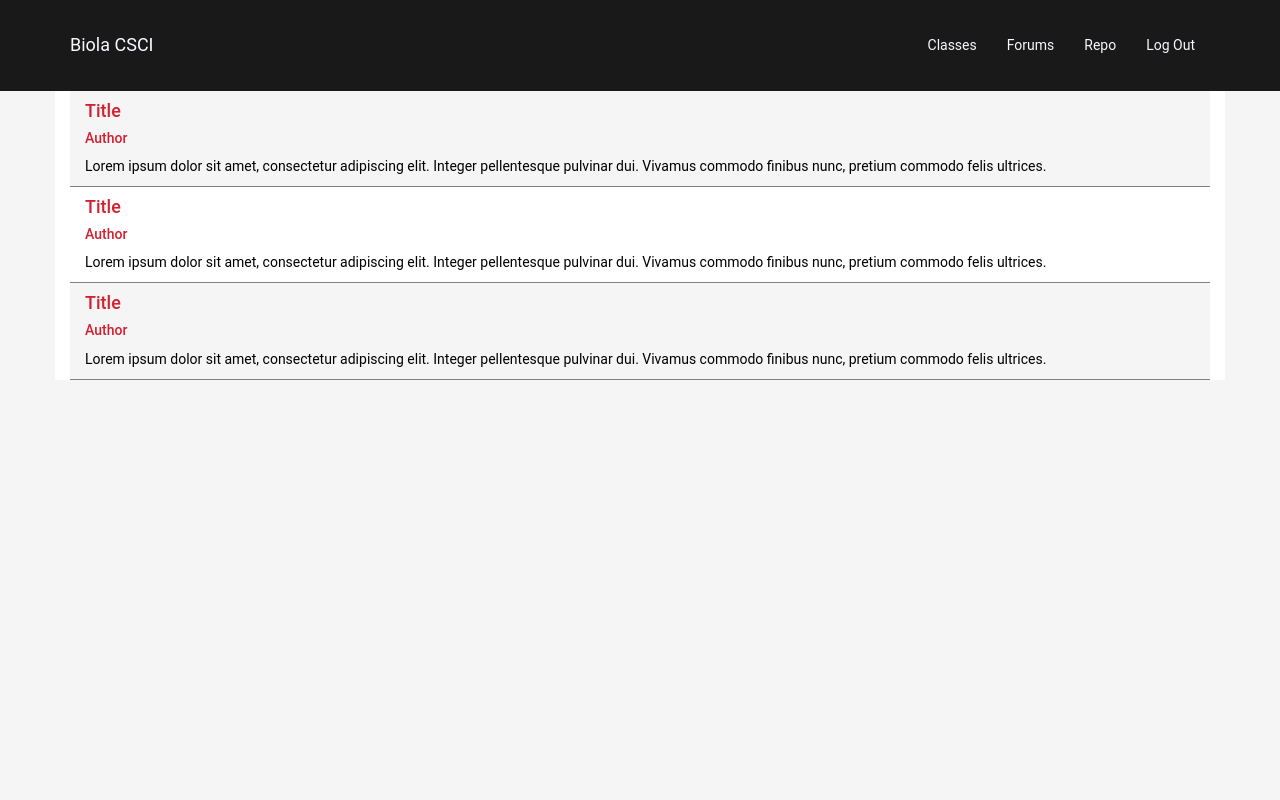
After one commit to franknavarro/BiolaCSCI, a PHP site: template templates/class-announcements.php in a window 1280 px wide. The commit adds this page. Run offline with PHP 8.4, Linux system fonts and the light colour scheme; the template is opened without the code that fills it, so the values that code supplies are empty; the visitor is signed in with stand-in values (Sample User, id 1).

Commit message:
Added Announcements Template

```diff
--- a/css/style.css
+++ b/css/style.css
@@ -1,3 +1,8 @@
+:root {
+    --main-color: #D22030;
+    --darker-main: #a81926;
+}
+
 /****************************************************************
 Sitewide Styling
 ****************************************************************/
@@ -5,11 +10,11 @@ Sitewide Styling
 @import url('https://fonts.googleapis.com/css?family=Roboto');
 
 a {
-    color: #D22030;
+    color: var(--main-color);
 }
 
 a:hover, a:active, a:focus {
-    color: #a81926;
+    color: var(--darker-main);
 }
 
 body {
@@ -24,7 +29,7 @@ body {
     font-family: "Roboto", sans-serif;
     text-transform: uppercase;
     outline: 0;
-    background: #D22030;
+    background: var(--main-color);
     width: 100%;
     border: 0;
     padding: 15px;
@@ -36,19 +41,25 @@ body {
 }
 .default-button:hover, .default-button:active,
 .default-button:focus {
-    background: #a81926;
+    background: var(--darker-main);
 }
 .default-button a {
     color: white;
 }
 .default-button a:hover, .default-button a:active,
 .default-button a:focus {
-    background: #a81926;
+    background: var(--darker-main);
     text-decoration: none;
 }
 
 .container.page-content {
-    padding-top: 90px;
+    padding-top: 50px;
+}
+
+@media (min-width:768px) {
+    .container.page-content {
+        padding-top: 90px;
+    }
 }
 
 .alert.alert-warning {
@@ -93,7 +104,7 @@ Login Page
     font-family: "Roboto", sans-serif;
     text-transform: uppercase;
     outline: 0;
-    background: #D22030;
+    background: var(--main-color);
     width: 100%;
     border: 0;
     padding: 15px;
@@ -104,11 +115,11 @@ Login Page
     cursor: pointer;
 }
 .form .submit-button:hover,.form .submit-button:active,.form .submit-button:focus {
-    background: #a81926;
+    background: var(--darker-main);
 }
 
 div#login-page {
-    background: #D22030;
+    background: var(--main-color);
     height: 100%;
     font-family: "Roboto", sans-serif;
     -webkit-font-smoothing: antialiased;
@@ -177,6 +188,10 @@ Nav-bar
     width: 90%;
     margin: auto;
     border-color: #464646;
+}
+
+.navbar-fixed-top .navbar-collapse {
+    max-height: 100%;
 }
 
 
@@ -256,7 +271,7 @@ Class Page
 }
 
 .class-details {
-    margin: 40px 0px;
+    margin: 40px 10px;
 }
 
 .class-links>button {
@@ -287,7 +302,8 @@ Class Page
 /****************** Class Info Sub-Page ************************/
 
 #class-info {
-    text-align: center;
+    /*text-align: center;*/
+    padding-left: 40px;
 }
 
 .cinfo-header {
@@ -298,3 +314,40 @@ Class Page
     margin-bottom: 15px;
     margin-top: 15px;
 }
+
+/************* Class Announcements Sub-Page *******************/
+
+.announcement:nth-child(odd) .row {
+    background-color: whitesmoke;
+}
+
+a.announcement:hover .row {
+    background-color: #E8E8E8;
+}
+
+a.announcement:hover .title,
+a.announcement:hover .author
+{
+    text-decoration: underline;
+}
+
+.announcement .row {
+    margin: 0;
+}
+
+.announcement:first-child .ann-content {
+    border-top: 1px solid grey;
+}
+
+.ann-content {
+    border-bottom: 1px solid grey;
+}
+
+.announcement .message {
+    color: black;
+}
+
+/* Single Announcement Page */
+#announcement-single .author {
+    margin-bottom: 25px;
+}
--- /dev/null
+++ b/templates/class-announcements.php
@@ -0,0 +1,29 @@
+<div id="announcement-page">
+    <a href="#" class="announcement">
+        <div class="row">
+            <div class="col-xs-12 ann-content">
+                <h4 class="title">Title</h4>
+                <h5 class="author">Author</h5>
+                <p class="message">Lorem ipsum dolor sit amet, consectetur adipiscing elit. Integer pellentesque pulvinar dui. Vivamus commodo finibus nunc, pretium commodo felis ultrices.</p>
+            </div>
+        </div>
+    </a>
+    <a href="#" class="announcement">
+        <div class="row">
+            <div class="col-xs-12 ann-content">
+                <h4 class="title">Title</h4>
+                <h5 class="author">Author</h5>
+                <p class="message">Lorem ipsum dolor sit amet, consectetur adipiscing elit. Integer pellentesque pulvinar dui. Vivamus commodo finibus nunc, pretium commodo felis ultrices.</p>
+            </div>
+        </div>
+    </a>
+    <a href="#" class="announcement">
+        <div class="row">
+            <div class="col-xs-12 ann-content">
+                <h4 class="title">Title</h4>
+                <h5 class="author">Author</h5>
+                <p class="message">Lorem ipsum dolor sit amet, consectetur adipiscing elit. Integer pellentesque pulvinar dui. Vivamus commodo finibus nunc, pretium commodo felis ultrices.</p>
+            </div>
+        </div>
+    </a>
+</div>
--- a/templates/class.php
+++ b/templates/class.php
@@ -35,7 +35,7 @@
                     <!--Here is where you would load the class information details. When you click Info, Announcements, or Assignments above this container adds the information needed -->
                     <div class="class-details">
                         <!-- Loaded Data -->
-                        <?php include 'class-general.php'; ?>
+                        <?php include 'class-ann-single.php'; ?>
                     </div>
                 </div>
 
```
Also changed, not shown: templates/class-ann-single.php (added, +9 -0 lines).
